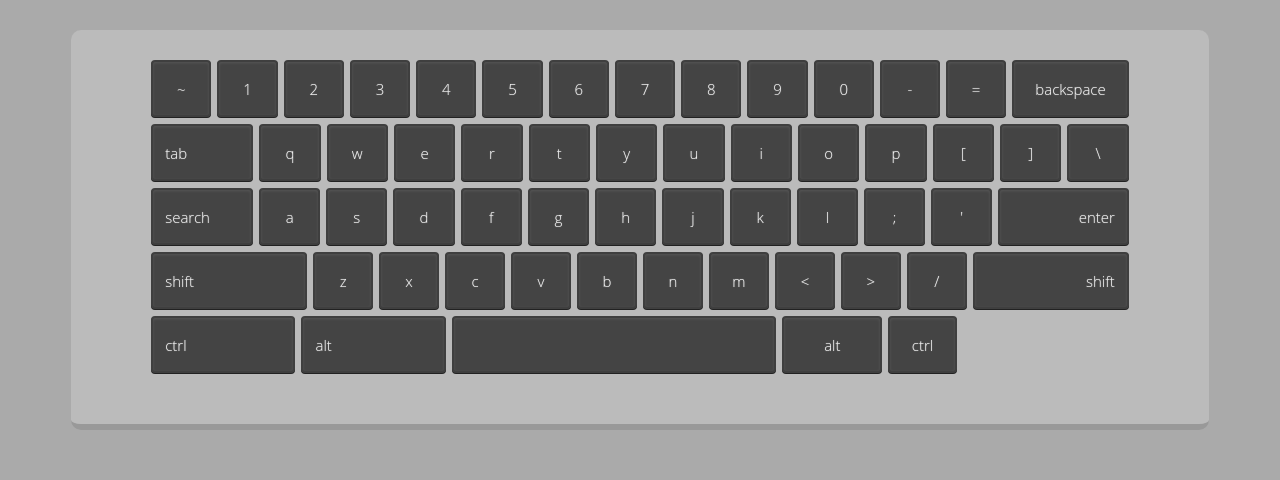
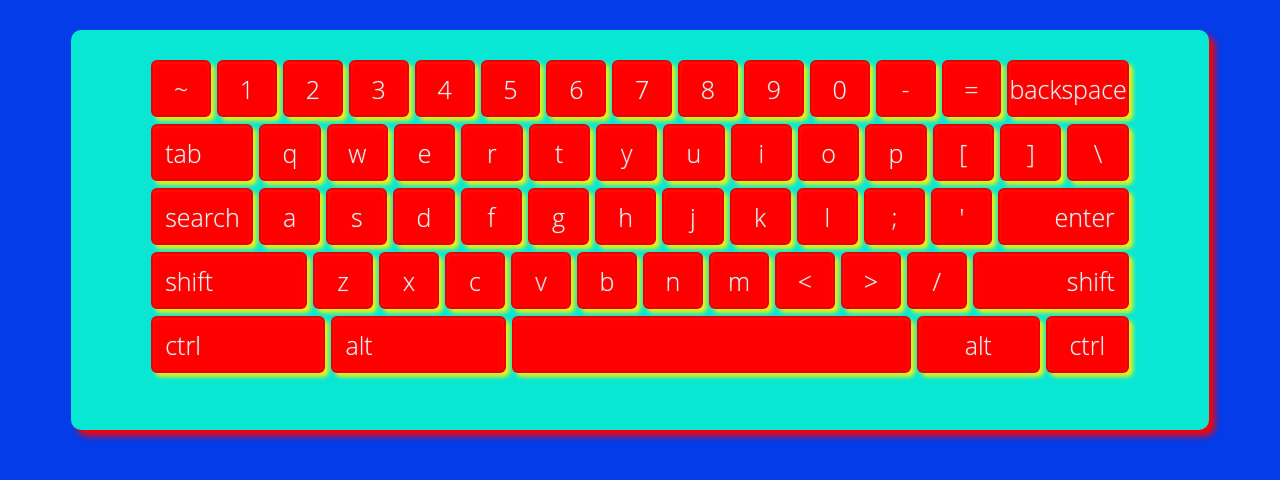
Before and after one commit to Sulekh25/Webdevelopment, a plain HTML site: page Keyboard.html in a window 1280 px wide. Drawn offline with Linux system fonts and the light colour scheme.

Commit message:
updated 10december2023

```diff
--- a/Keyboard.css
+++ b/Keyboard.css
@@ -5,7 +5,7 @@
 @import url(https://fonts.googleapis.com/css?family=Open+Sans:300,400,600);
 
 body {
-    background: #aaa;
+    background: rgb(3, 60, 232);
     font: 300 15px/24px "Open Sans", sans-serif;
     color: #bbb;
     user-select: none;
@@ -21,10 +21,11 @@ h1 {
     margin: 30px auto;
     width: 90%;
     height: 400px;
-    background: #bbb;
+    background: rgb(7, 231, 212);
     padding: 30px 80px;
     border-radius: 10px;
-    border-bottom: 6px solid #999;
+    font-size: 25px;
+    box-shadow: 6px 6px 6px red;
 }
 
 .key-row {
@@ -40,10 +41,10 @@ h1 {
 }
 
 .key {
-    background: #444;
+    background: red;
     color: #eee;
-    border-radius: 4px;
-    box-shadow: 0 1px 0 #222, inset 0 1px 3px rgba(255, 255, 255, 0.1);
+    border-radius: 6px;
+    box-shadow: 4px 4px 4px rgb(237, 241, 18), inset 0 1px 3px rgba(255, 255, 255, 0.1);
     transition: 0.1s;
     align-items: center;
     align-content: center;
--- a/Keyboard.html
+++ b/Keyboard.html
@@ -82,9 +82,6 @@
       <div class="key five"><!-- Spacebar --></div>
       <div class="key one-one-half">alt</div>
       <div class="key one">ctrl</div>
-      <div class="arrowkey-container two-two-half">
-
-      </div>
     </section>
 
   </div>
```
Also changed, not shown: Resume.html (+2 -2 lines).
